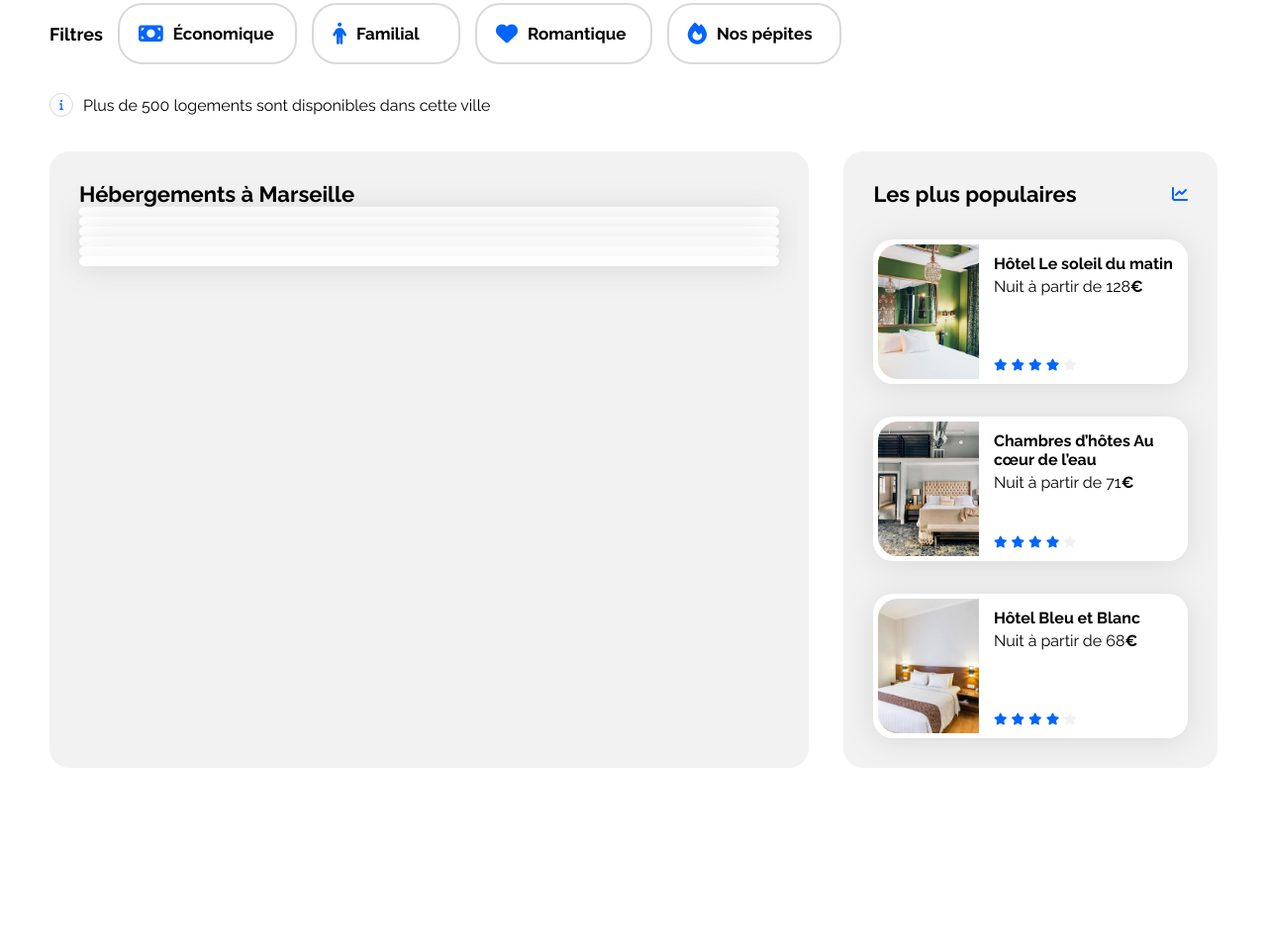
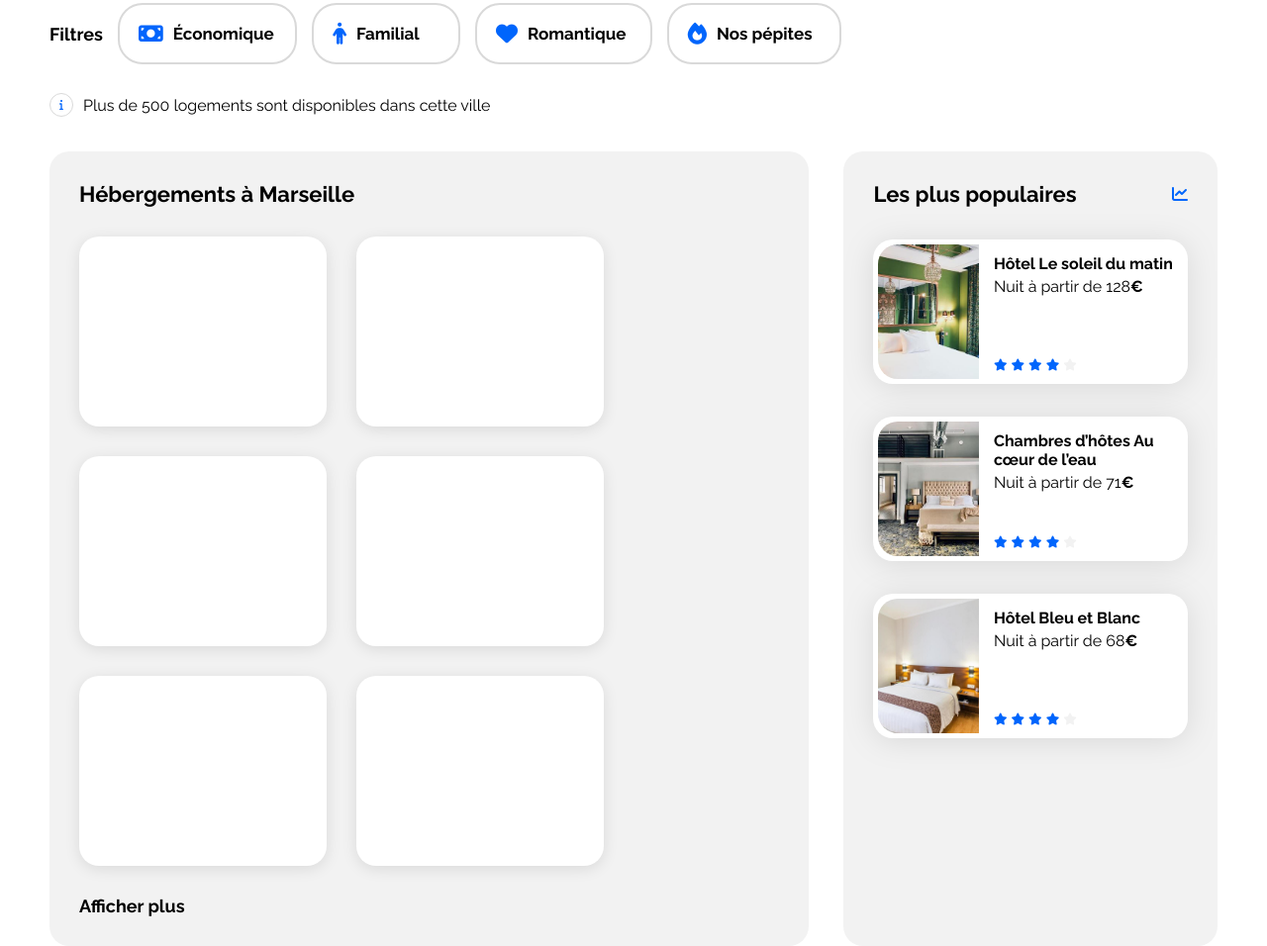
Before and after one commit to netK-Dev/Doens_Hugo_n-2_creeUnePageAvecHtmlCss_111123, a plain HTML site: page index.html in a window 1280 px wide. Shown: the part 272-1228 px from the top of the page at 99% size. Before the commit the page ends 1048 px from the top, so only its background shows below. Drawn offline with Linux system fonts and the light colour scheme.

Commit message:
Rectification de la structure pour hebergement-card, mise en place des balises de lien et des premiers styles.

```diff
--- a/css/style.css
+++ b/css/style.css
@@ -303,6 +303,29 @@ header {
 /****** Hebergements ***********/
 .hebergements {
     width: 65%;
+    display: flex;
+    flex-direction: column;
+    gap: 30px;
+}
+
+.hebergements-cards {
+    display: flex;
+    flex-direction: row;
+    flex-wrap: wrap;
+    gap: 30px;
+}
+
+.h-card {
+    width: 250px;
+    height: 192px;
+    background-color: #FFFFFF;
+    border-radius: 20px;
+    box-shadow: 0px 3px 15px 0px rgba(0, 0, 0, 0.10);
+}
+
+.affich-plus {
+    font-size: 18px;
+    font-weight: 700;
 }
 
 /****** Populaires ***********/
--- a/index.html
+++ b/index.html
@@ -69,20 +69,53 @@
             </section>
             <div class="hebergements-and-populaires">
                 <section class="hebergements">
+
                     <div class="title-hebergements">
                         <h2>Hébergements à Marseille</h2>
                     </div>
+
                     <div class="hebergements-cards">
-                        <div class="card une"></div>
-                        <div class="card deux"></div>
-                        <div class="card trois"></div>
-                        <div class="card quatre"></div>
-                        <div class="card cinq"></div>
-                        <div class="card six"></div>
+                        <a href="#">
+                            <article class="h-card">
+
+                            </article>
+                        </a>
+
+                        <a href="#">
+                            <article class="h-card">
+
+                            </article>
+                        </a>
+
+                        <a href="#">
+                            <article class="h-card">
+
+                            </article>
+                        </a>
+
+                        <a href="#">
+                            <article class="h-card">
+
+                            </article>
+                        </a>
+
+                        <a href="#">
+                            <article class="h-card">
+
+                            </article>
+                        </a>
+
+                        <a href="#">
+                            <article class="h-card">
+
+                            </article>
+                        </a>
                     </div>
+
                     <div class="affich-plus">
+                        <p>Afficher plus</p>
+                    </div>
 
-                    </div>
                 </section>
                 <section class="populaires">
                     <div class="populaires-title">
```
